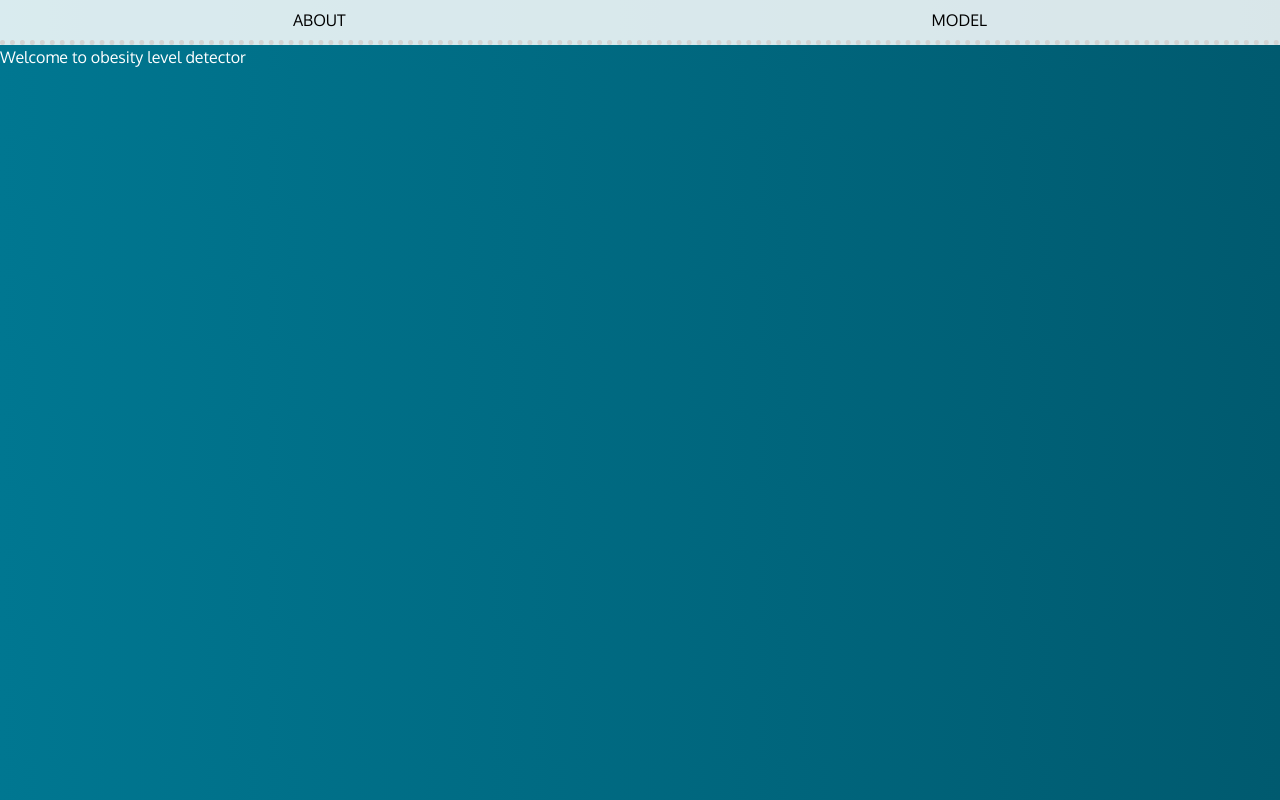
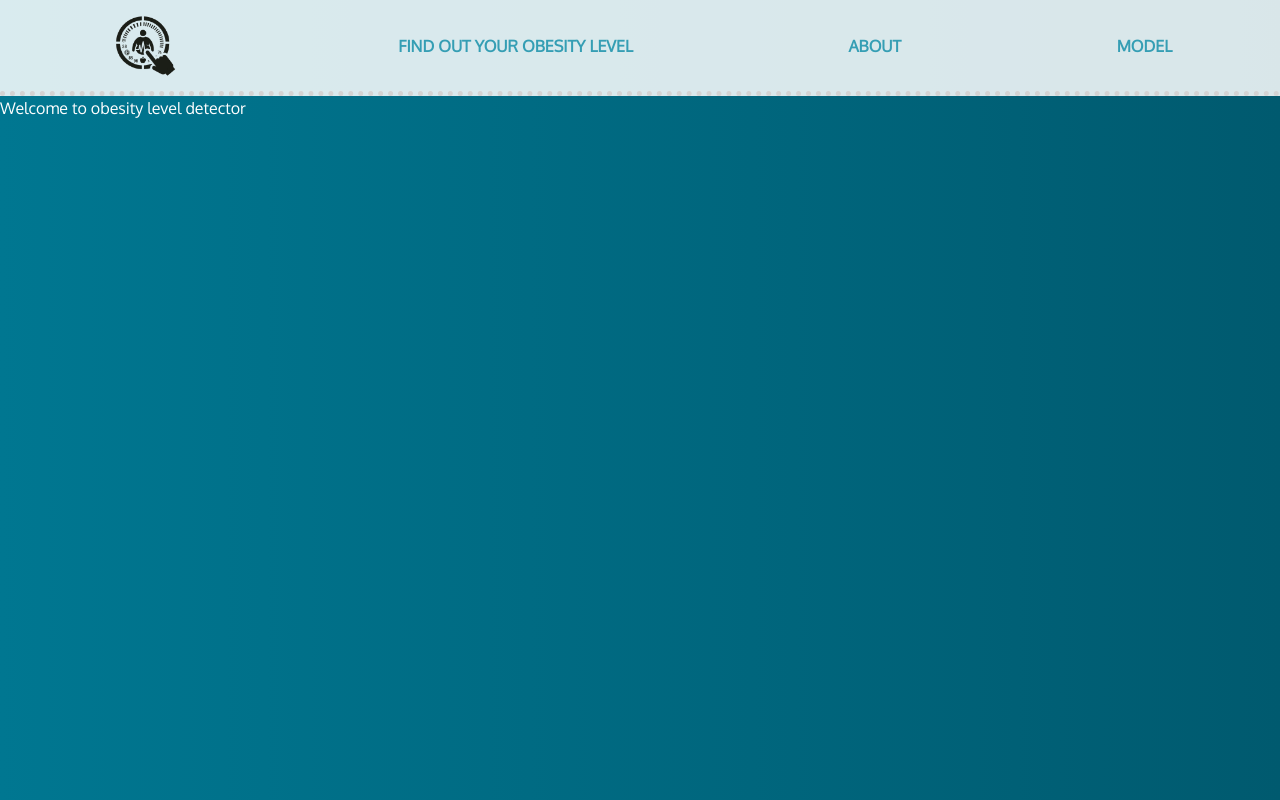
Before and after one commit to KajtekWisniewski/mlObesityLevelsApp, a Next.js app in the folder frontend/: page / in a window 1280 px wide. Built offline with nearby package versions, Linux system fonts and the light colour scheme.

Commit message:
inital navbar

```diff
--- a/frontend/src/components/navigation/NavBar.js
+++ b/frontend/src/components/navigation/NavBar.js
@@ -1,11 +1,18 @@
 'use client';
 import Link from 'next/link';
 import styles from './NavBar.module.scss';
+import Image from 'next/image';
 
 const NavBar = ({}) => {
   return (
     <>
       <nav className={styles.navbar}>
+        <Link className={styles.linkStyle} href={`/`}>
+          <Image src="/logo_transparent.png" width={75} height={75} alt="site logo" />
+        </Link>
+        <Link className={styles.linkStyle} href={`/evaluate/`}>
+          <h2>FIND OUT YOUR OBESITY LEVEL</h2>
+        </Link>
         <Link className={styles.linkStyle} href={`/about/`}>
           <h2>ABOUT</h2>
         </Link>
--- a/frontend/src/components/navigation/NavBar.module.scss
+++ b/frontend/src/components/navigation/NavBar.module.scss
@@ -3,7 +3,8 @@
   flex-direction: row;
   text-decoration: none;
   text-transform: none;
-  color: black;
+  font-weight: bold;
+  color: #359eb4;
   gap: 1em;
   background-color: rgb(255, 255, 255, 85%);
   border-bottom: 5px dotted lightgray;
```
Also changed, not shown: frontend/src/components/navigation/logo_transparent.png (added).
